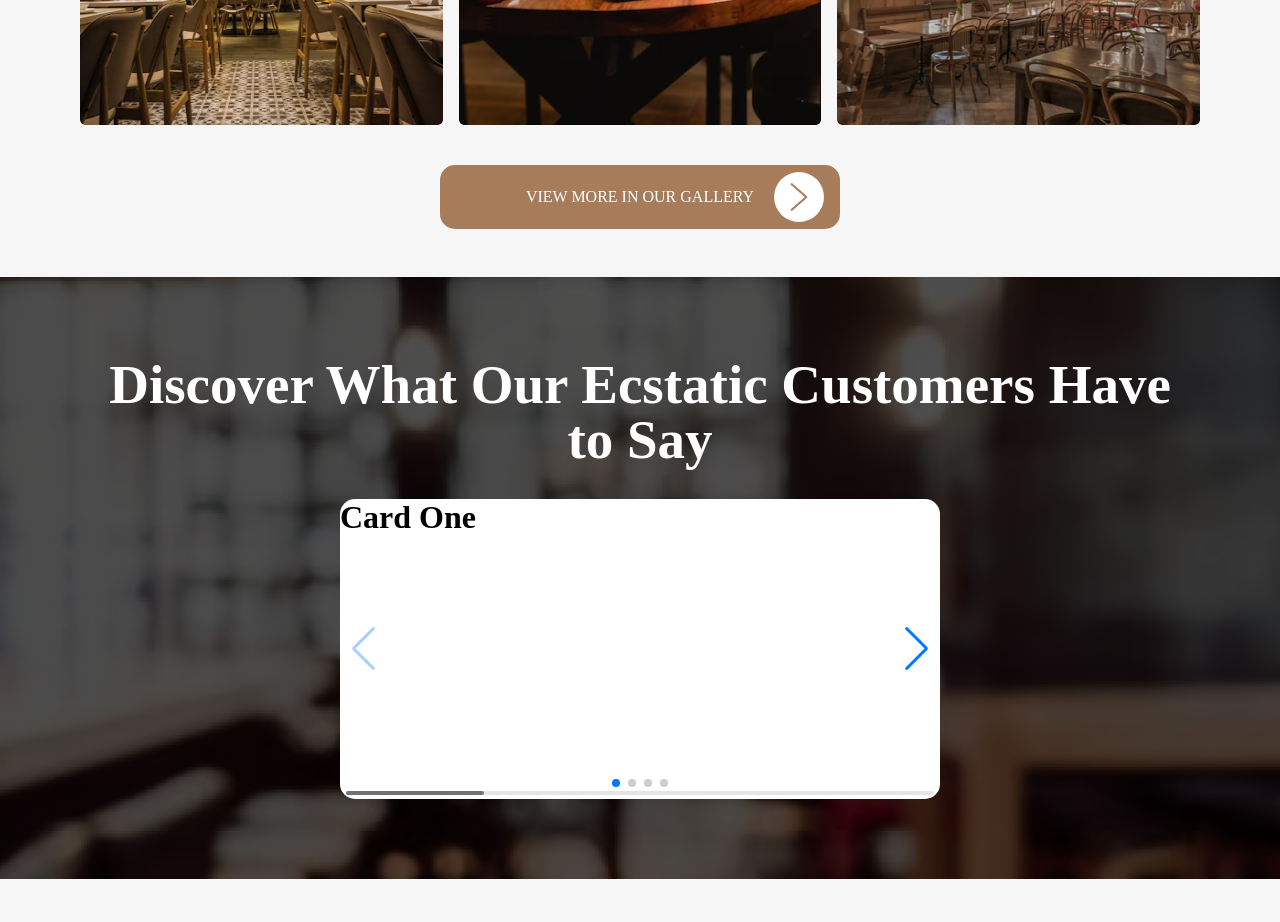
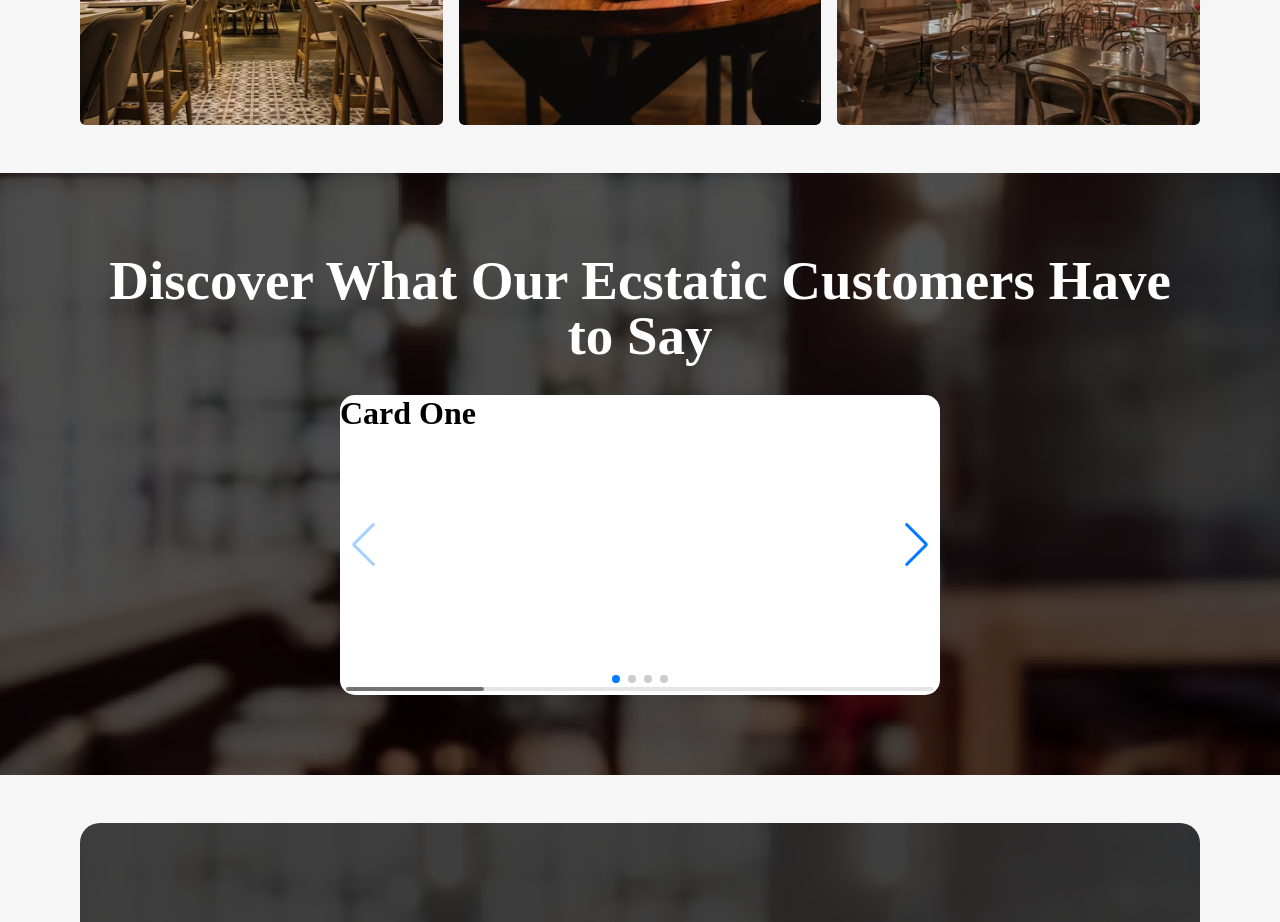
Before and after one commit to JohnnnGreat/Veronicas-Kitchen, a Next.js app: page / in a window 1280 px wide. Shown: the part 3080-4002 px from the top of the page. Built offline with nearby package versions, Linux system fonts and the light colour scheme; a web font is replaced by a local one.

Commit message:
made a check

```diff
--- a/pages/index.js
+++ b/pages/index.js
@@ -260,9 +260,9 @@ export default function Home() {
             </div>
           </div>
           <div className="explore-container">
-            <Link className="link" href="/gallery">
+            {/* <Link className="link" href="/gallery">
               <SendMessage text="VIEW MORE IN OUR GALLERY" />
-            </Link>
+            </Link> */}
           </div>
         </div>
       </div>
@@ -310,7 +310,6 @@ export default function Home() {
         </div>
       </div>
       <Subscribe />
-
     </div>
   );
 }
```
